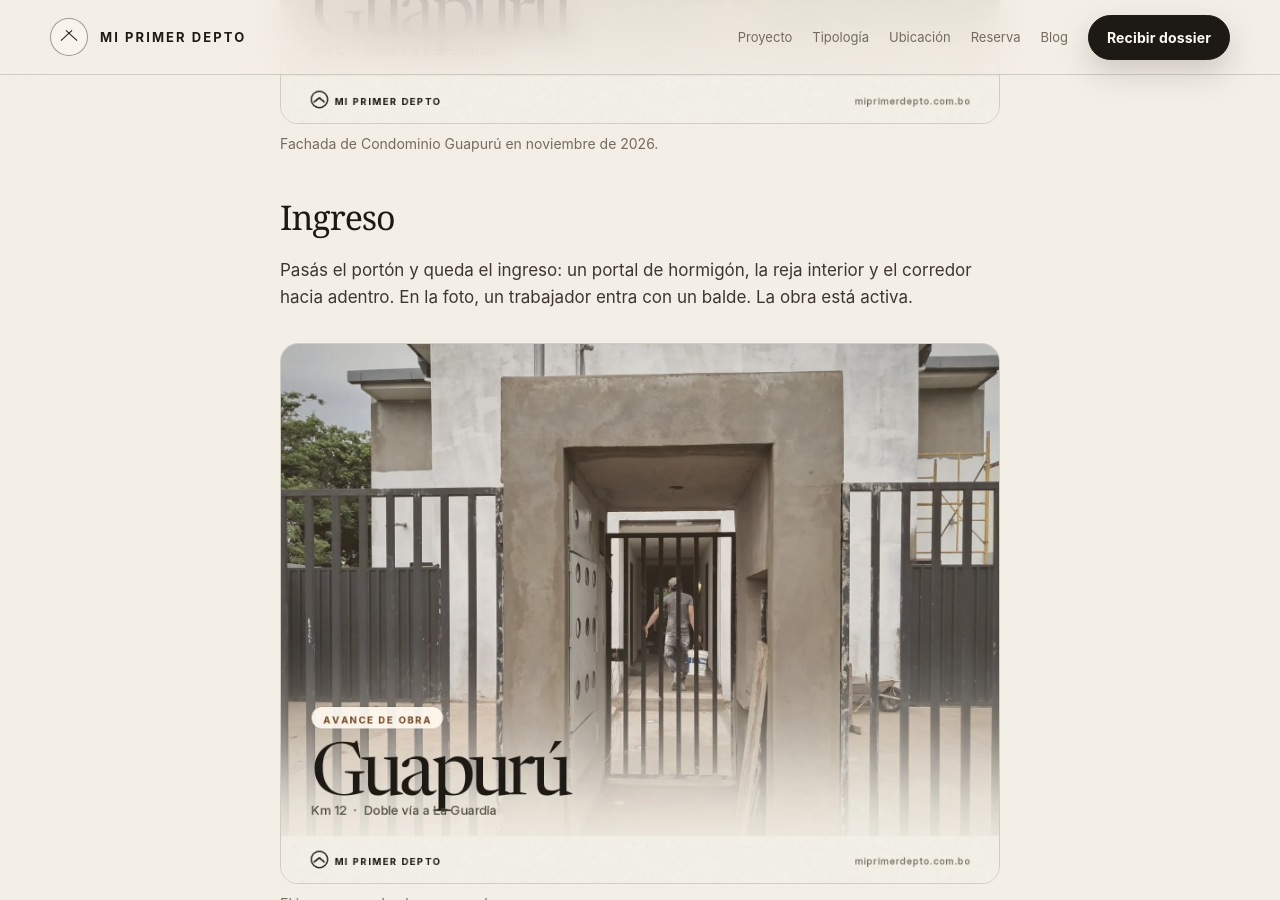
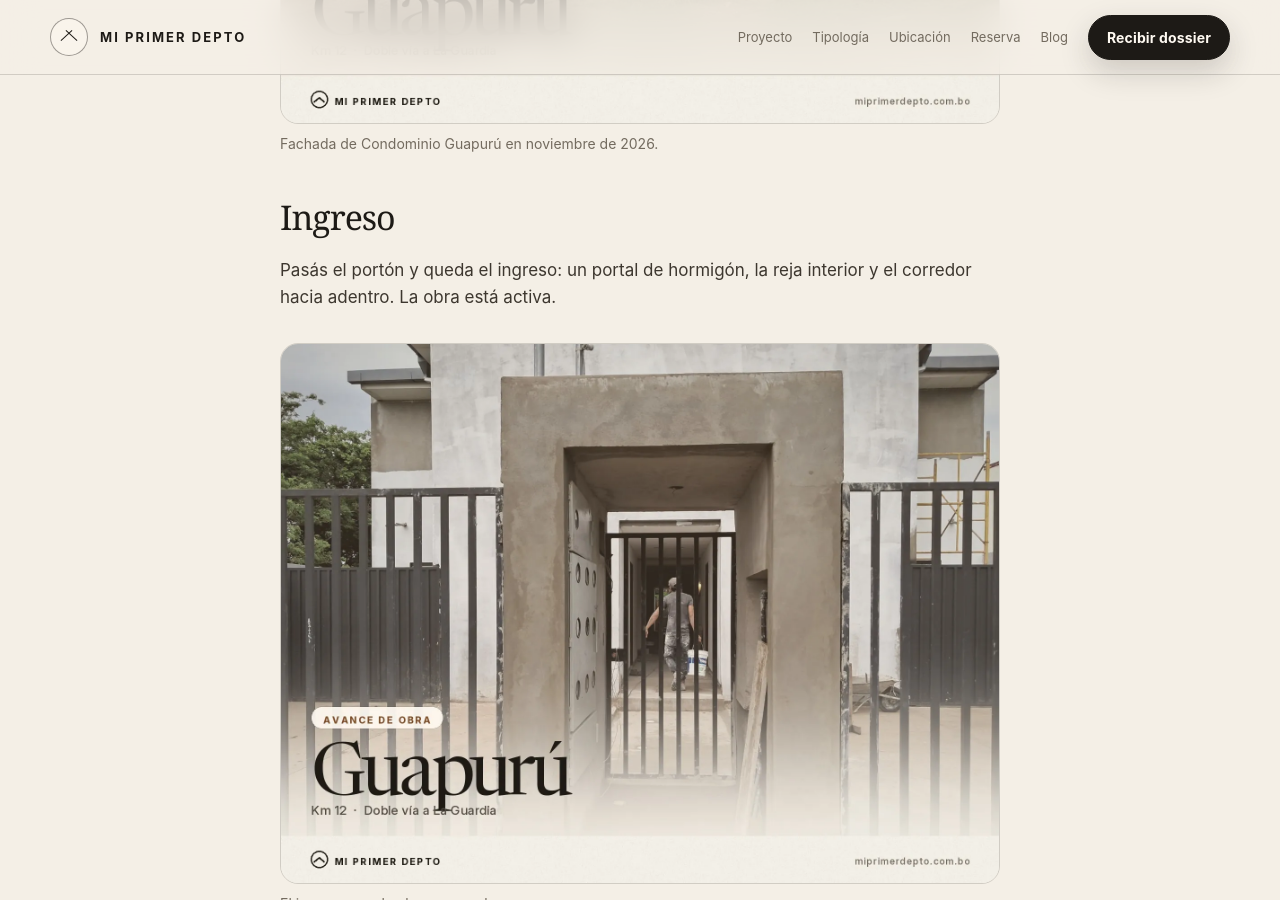
Before and after one commit to juanmanuelramallo/miprimerdepto, a Jekyll site: the page built from _posts/2026-11-27-avance-de-obra-noviembre-2026.md, in a window 1280 px wide and 900 px high, scrolled down 1380 px. Built offline with Jekyll 4.4.1, drawn with Linux system fonts in a browser that asks for light colours.

Commit message:
Saca frase del trabajador con balde

```diff
--- a/_posts/2026-11-27-avance-de-obra-noviembre-2026.md
+++ b/_posts/2026-11-27-avance-de-obra-noviembre-2026.md
@@ -45,7 +45,7 @@ La primera foto es la fachada. Se ve el volumen de dos plantas, la reja negra y
 
 ## Ingreso
 
-Pasás el portón y queda el ingreso: un portal de hormigón, la reja interior y el corredor hacia adentro. En la foto, un trabajador entra con un balde. La obra está activa.
+Pasás el portón y queda el ingreso: un portal de hormigón, la reja interior y el corredor hacia adentro. La obra está activa.
 
 <figure class="note-cover">
   <picture>
```
